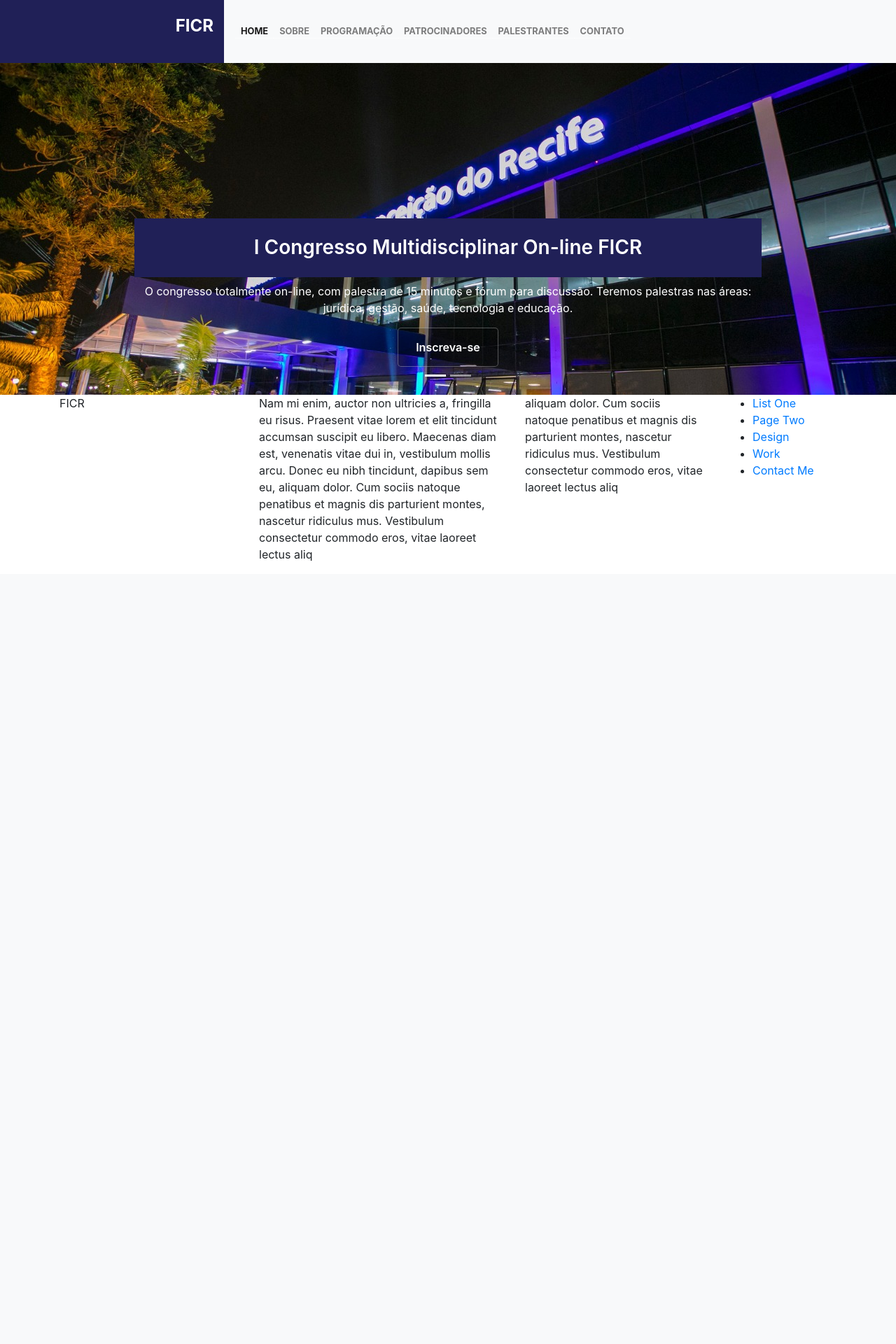
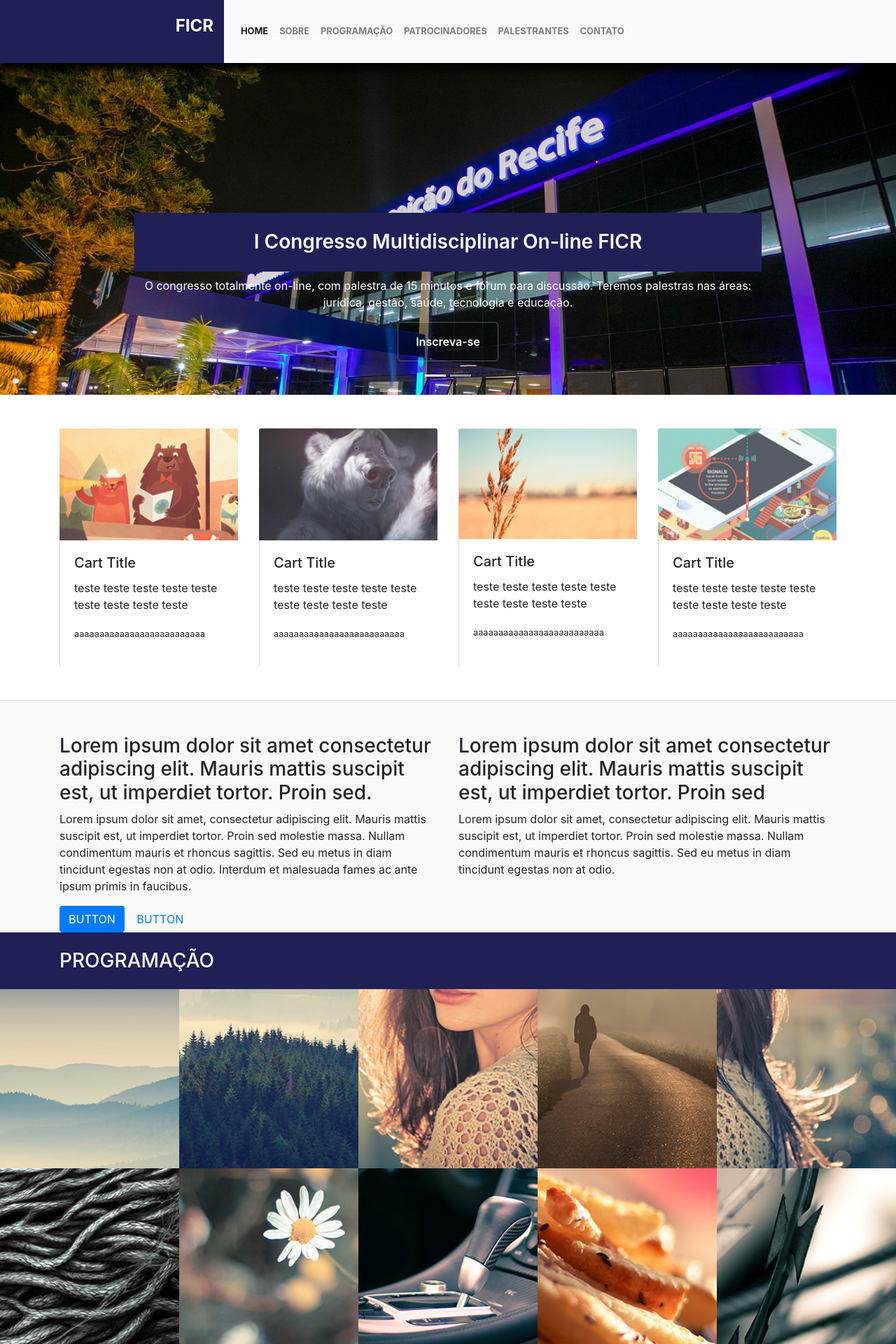
Before and after one commit to juliherms/siteficr, a PHP site: page /base.html in a window 1280 px wide. Shown: the top 1920 px of the page at 70% size. Before the commit the page ends 801 px from the top, so only its background shows below. Run offline with PHP 8.4, Linux system fonts and the light colour scheme.

Commit message:
implementacao da pagina inicial

```diff
--- a/base.html
+++ b/base.html
@@ -64,11 +64,105 @@
                     <div class="carousel-caption d-none d-md-block">
                         <p class="h5">I Congresso Multidisciplinar On-line FICR</p>
                         <p>O congresso totalmente on-line, com palestra de 15 minutos e fórum para discussão. Teremos palestras nas áreas: jurídica, gestão, saúde, tecnologia e educação.</p>
-                        <a href="#" class="btn btn-primary">Inscreva-se</a>
+                        <a href="#" class="btn btn-primary mb-2">Inscreva-se</a>
                     </div>
                 </div>
             </div>
         </div>
+        <!-- Cards -->
+        <section class="section-cards mt-5 pb-5">
+            <div class="container">
+                <div class="row">
+                    <div class="card col-sm-6 col-md-3">
+                        <img src="img/c01.jpg" alt="" class="card-img-top">
+                        <div class="card-body">
+                            <h2 class="card-title h5">Cart Title</h2>
+                            <p class="card-text">teste teste teste teste teste teste teste teste teste </p>
+                            <p class="card-test"><small>aaaaaaaaaaaaaaaaaaaaaaaaaa</small></p>
+                        </div>
+                    </div>
+                    <div class="card col-sm-6 col-md-3">
+                        <img src="img/c02.jpg" alt="" class="card-img-top">
+                        <div class="card-body">
+                            <h2 class="card-title h5">Cart Title</h2>
+                            <p class="card-text">teste teste teste teste teste teste teste teste teste </p>
+                            <p class="card-test"><small>aaaaaaaaaaaaaaaaaaaaaaaaaa</small></p>
+                        </div>
+                    </div>
+                    <div class="card col-sm-6 col-md-3">
+                        <img src="img/c03.jpg" alt="" class="card-img-top">
+                        <div class="card-body">
+                            <h2 class="card-title h5">Cart Title</h2>
+                            <p class="card-text">teste teste teste teste teste teste teste teste teste </p>
+                            <p class="card-test"><small>aaaaaaaaaaaaaaaaaaaaaaaaaa</small></p>
+                        </div>
+                    </div>
+                    <div class="card col-sm-6 col-md-3">
+                        <img src="img/c04.jpg" alt="" class="card-img-top">
+                        <div class="card-body">
+                            <h2 class="card-title h5">Cart Title</h2>
+                            <p class="card-text">teste teste teste teste teste teste teste teste teste </p>
+                            <p class="card-test"><small>aaaaaaaaaaaaaaaaaaaaaaaaaa</small></p>
+                        </div>
+                    </div>
+                </div>
+            </div>
+        </section><!--section-cards -->
+
+        <section class="section-content pt-5">
+            <div class="container">
+                <div class="row">
+                    <article class="col-md-6">
+                        <h2 class="h3">Lorem ipsum dolor sit amet consectetur adipiscing elit. Mauris mattis suscipit est, ut imperdiet tortor. Proin sed.</h2>
+                        <p>Lorem ipsum dolor sit amet, consectetur adipiscing elit. Mauris mattis suscipit est, ut imperdiet tortor. Proin sed molestie massa. Nullam condimentum mauris et rhoncus sagittis. Sed eu metus in diam tincidunt egestas non at odio. Interdum et malesuada fames ac ante ipsum primis in faucibus.</p>
+                        <a href="#" class="btn btn-primary">BUTTON</a>
+                        <a href="#" class="btn btn-link">BUTTON</a>
+                    </article>
+
+                    <article class="col-md-6">
+                            <h2 class="h3">Lorem ipsum dolor sit amet consectetur adipiscing elit. Mauris mattis suscipit est, ut imperdiet tortor. Proin sed</h2>
+                            <p>Lorem ipsum dolor sit amet, consectetur adipiscing elit. Mauris mattis suscipit est, ut imperdiet tortor. Proin sed molestie massa. Nullam condimentum mauris et rhoncus sagittis. Sed eu metus in diam tincidunt egestas non at odio.</p>
+
+                        </article>
+                </div>
+            </div>
+        </section>
+
+        <section class="section-articles">
+            <div class="articles-container">
+                <h2 class="container h3">Programação</h2>
+            </div>
+            <div class="articles-thumbs">
+                <a href="#"><img src="img/articles/01.jpg" alt=""></a>
+                <a href="#"><img src="img/articles/02.jpg" alt=""></a>
+                <a href="#"><img src="img/articles/03.jpg" alt=""></a>
+                <a href="#"><img src="img/articles/04.jpg" alt=""></a>
+                <a href="#"><img src="img/articles/05.jpg" alt=""></a>
+                <a href="#"><img src="img/articles/06.jpg" alt=""></a>
+                <a href="#"><img src="img/articles/07.jpg" alt=""></a>
+                <a href="#"><img src="img/articles/08.jpg" alt=""></a>
+                <a href="#"><img src="img/articles/09.jpg" alt=""></a>
+                <a href="#"><img src="img/articles/10.jpg" alt=""></a>
+                <a href="#"><img src="img/articles/11.jpg" alt=""></a>
+            </div>
+
+        </section>
+
+        <section class="section-quote">
+            <div class="container">
+                <div class="row">
+                    <div class="col-10 offset-1">
+                        <figure>
+                            <h2>Nam mi enim, auctor non ultricies a, fringilla eu risus. Praesent vitae lorem et elit tincidunt accumsan suscipit eu libero.</h2>
+                            <figcaption>
+                                Nam mi enim, auctor non ultricies.
+                            </figcaption>
+                        </figure>
+                    </div>
+                </div>
+            </div>
+        </section>
+
         <footer class="footer">
             <div class="container">
                 <div class="row">
@@ -82,7 +176,7 @@
                         <p>aliquam dolor. Cum sociis natoque penatibus et magnis dis parturient montes, nascetur ridiculus mus. Vestibulum consectetur commodo eros, vitae laoreet lectus aliq</p>
                     </div>
                     <div class="col-md-2">
-	                    <ul>
+	                    <ul class="footer-links">
                             <li><a href="#">List One</a></li>
                             <li><a href="#">Page Two</a></li>
                             <li><a href="#">Design</a></li>
--- a/css/style.css
+++ b/css/style.css
@@ -4,6 +4,8 @@ body{
 
 .navbar{
     padding: 0;
+    background-color: white;
+    box-shadow: 0 10px 12px rgba(0,0,0.3)
 }
 
 .navbar-brand{
@@ -63,6 +65,7 @@ body{
 .carousel-caption .carousel-text{
     background-color: #242a2c;
     margin: 5px 30px 35px;
+    font-weight: bold;
     color: white;
     padding: 15px;
     font-size: .9rem;
@@ -78,7 +81,6 @@ body{
     background-color: rgba(0,0,0,.2);
 }
 
-
 @media screen and (min-width:992px){
     .nav-bar{
         background-color: transparent;
@@ -90,3 +92,77 @@ body{
         padding-bottom:0;
     }
 }
+
+.card {
+    border: none;
+
+}
+
+.card-body{
+    border-left: 1px solid rgba(0,0,0,.15);
+}
+
+.section-cards{
+    background-color: white;
+    border-bottom: 1px solid rgba(0,0,0,.15)
+}
+
+.section-content{
+    background-color: #f8f9f9;
+}
+
+.articles-container{
+    background-color: #202057;
+    font-family: -apple-system, BlinkMacSystemFont, "Segoe UI", Roboto, "Helvetica Neue", Arial, sans-serif, "Apple Color Emoji", "Segoe UI Emoji", "Segoe UI Symbol";
+    padding: 1.5rem;
+    font-weight: bold;
+    color: white;
+    text-transform: uppercase;
+}
+
+.articles-container .h3{
+    margin-bottom:0;
+}
+
+.articles-thumbs{
+    display: grid;
+    grid-template-columns:repeat(auto-fill,minmax(250px,1fr));
+    grid-auto-rows: auto;
+    grid-gap:0;
+}
+
+.articles-thumbs img{
+    display: block;
+    width: 100%;
+}
+
+@media screen and(min-width: 991px){
+    .articles-thumbs{
+        grid-template-columns:repeat(6,1fr);
+    }
+}
+
+.section-quote{
+    background-color: #202057;
+    padding: 50px 0;
+    border-bottom: 12px solid #202057;
+    color:white;
+    text-align: center;
+}
+
+.footer{
+    background-color: #242a2c;
+    padding: 50px 0 250px;
+    color:#454e51;
+}
+
+.footer-links{
+    margin:0;
+    padding: 0;
+    list-style-type: none;
+}
+
+.footer-links a{
+    color: inherit;
+    text-decoration: none;
+}
```
